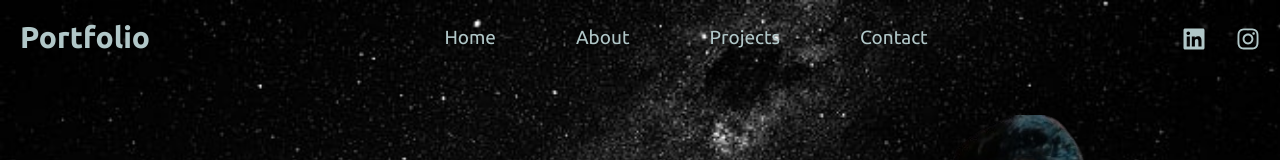
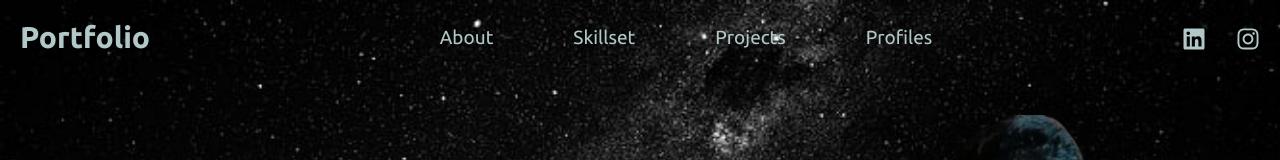
Before and after one commit to AineshSridhar/Ainesh-Sridhar-Developer-Profile, a React (Create React App) app: page / in a window 1280 px wide. Shown: the top 160 px of the page. Built offline with nearby package versions, Linux system fonts and the light colour scheme; a web font is replaced by a local one.

Commit message:
NavigationUpdates

```diff
--- a/src/App.css
+++ b/src/App.css
@@ -1,3 +1,7 @@
+html {
+  scroll-behavior: smooth;
+}
+
 .App {
   text-align: center;
 }
--- a/src/App.js
+++ b/src/App.js
@@ -9,6 +9,7 @@ import Projects from "./MyComponents/Projects";
 import Profiles from "./MyComponents/Profiles";
 import Footer from "./MyComponents/Footer";
 import { useSpring, animated } from "react-spring";
+import './App.css';
 
 function App() {
   const fadeInApp = useSpring({ opacity: 1, from: { opacity: 0 }, delay: 200 });
--- a/src/MyComponents/About.js
+++ b/src/MyComponents/About.js
@@ -35,6 +35,7 @@ const About = () => {
   });
 
   return (
+    <section id="about">
     <animated.div ref={ref} style={{ ...styles.aboutSection, ...fadeIn }}>
       <h2 style={styles.title}>About Me</h2>
       <div style={styles.info}>
@@ -66,6 +67,7 @@ const About = () => {
         </div>
       </div>
     </animated.div>
+    </section>
   );
 };
 
--- a/src/MyComponents/Navbar.js
+++ b/src/MyComponents/Navbar.js
@@ -7,23 +7,23 @@ export default function Navbar() {
       <div style={styles.logo}>Portfolio</div>
       <ul style={styles.navLinks}>
         <li style={styles.navItem}>
-          <a href="/" style={styles.navLink}>
-            Home
-          </a>
-        </li>
-        <li style={styles.navItem}>
-          <a href="/about" style={styles.navLink}>
+          <a href="#about" style={styles.navLink}>
             About
           </a>
         </li>
         <li style={styles.navItem}>
-          <a href="/projects" style={styles.navLink}>
+          <a href="#skills" style={styles.navLink}>
+            Skillset
+          </a>
+        </li>
+        <li style={styles.navItem}>
+          <a href="#projects" style={styles.navLink}>
             Projects
           </a>
         </li>
         <li style={styles.navItem}>
-          <a href="/" style={styles.navLink}>
-            Contact
+          <a href="#profiles" style={styles.navLink}>
+            Profiles
           </a>
         </li>
       </ul>
--- a/src/MyComponents/Profiles.js
+++ b/src/MyComponents/Profiles.js
@@ -2,6 +2,7 @@ import React from 'react';
 
 const Profiles = () => {
   return (
+    <section id="profiles">
     <div style={styles.profiles}>
       <h1 style={styles.title}>My Profiles</h1>
       <div style={styles.profilesContainer}>
@@ -30,6 +31,7 @@ const Profiles = () => {
 
       </div>
     </div>
+    </section>
   );
 };
 
--- a/src/MyComponents/Projects.js
+++ b/src/MyComponents/Projects.js
@@ -7,14 +7,14 @@ const projects = [
       description: "Website created for funding community-welfare based projects. Made use of HTML/CSS/JS, PHP, mySQL along with ajax and jQuery",
     },
     {
-      title: "Application of machine learning models to predict probability of various chronic diseases",
+      title: "ML Models for chronic diseases prediction",
       image: `${process.env.PUBLIC_URL}/DSNProject.png`,
-      description: "Focuses on identification of chronic diseases (diabetes and cardiovascular diseases) using machine learning models. Achieved ~97% accuracy.",
+      description: "Application of machine learning models to predict probability of various chronic diseases. Focuses on identification of chronic diseases (diabetes and cardiovascular diseases) using machine learning models. Achieved ~97% accuracy.",
     },
     {
-      title: "Project 3",
+      title: "Anti-Ragging Awareness Website",
       image: `${process.env.PUBLIC_URL}/RaggingFrontend.png`,
-      description: "Description of Project 3",
+      description: "Created as part of a front-end competition within 1.5 hours on the occasion of ragging awareness. Showcases efficient time management and proficiency in web development tech stacks",
     },
   ];
 
@@ -34,6 +34,7 @@ const Projects = () => {
     };
 
     return (
+        <section id="projects">
         <div>
             <h3 style={styles.heading}>Explore My Recent Projects</h3>
             <div style={styles.container}>
@@ -67,6 +68,7 @@ const Projects = () => {
             <button onClick={handleNext} style={styles.arrowButton}>{">"}</button>
             </div>
         </div>
+        </section>
     );
 };
 
@@ -100,6 +102,7 @@ const styles = {
     project: {
         width: "600px",
         textAlign: "center",
+        marginBottom:"30px",
     },
     image: {
         maxWidth: "100%",
@@ -108,12 +111,15 @@ const styles = {
         borderRadius: "10px",
     },
     title: {
-        margin: "10px 0",
+        margin: "30px auto",
         fontSize: "24px",
-        color: "#18f1f5"
+        color: "#18f1f5",
+        width:"550px",
     },
     description: {
         fontSize: "16px",
         color: "#fff",
+        width:"500px",
+        margin:"0 auto",
     },
 };
--- a/src/MyComponents/Skills.js
+++ b/src/MyComponents/Skills.js
@@ -22,20 +22,17 @@ const Skills = () => {
 
   const [ref, inView] = useInView({ triggerOnce: true, threshold: 0.2 });
 
-  // Fade-in effect
   const fadeIn = useSpring({
     opacity: inView ? 1 : 0,
     transform: inView ? 'translateY(0)' : 'translateY(50px)',
     config: { mass: 1, tension: 210, friction: 100 },
   });
 
-  // Function to randomly swap two elements in the array
   const swapSkills = () => {
     const newSkills = [...skills];
     const index1 = Math.floor(Math.random() * newSkills.length);
     const index2 = Math.floor(Math.random() * newSkills.length);
 
-    // Swap the positions of the two elements
     [newSkills[index1].position, newSkills[index2].position] = [newSkills[index2].position, newSkills[index1].position];
 
     setSkills(newSkills);
@@ -47,6 +44,7 @@ const Skills = () => {
   }, [skills]);
 
   return (
+    <section id="skills">
     <animated.div ref={ref} style={{ ...styles.skillsSection, ...fadeIn }}>
       <h2 style={styles.title}>Skillset</h2>
       <div style={styles.skillsContainer}>
@@ -64,6 +62,7 @@ const Skills = () => {
         ))}
       </div>
     </animated.div>
+    </section>
   );
 };
 
```
